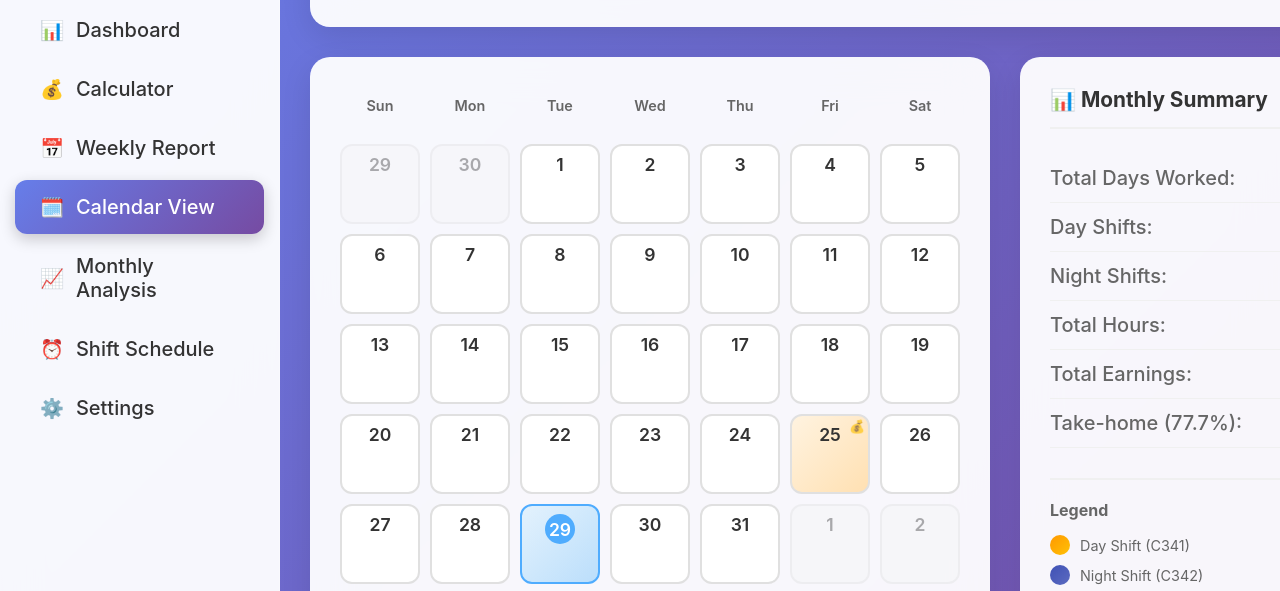
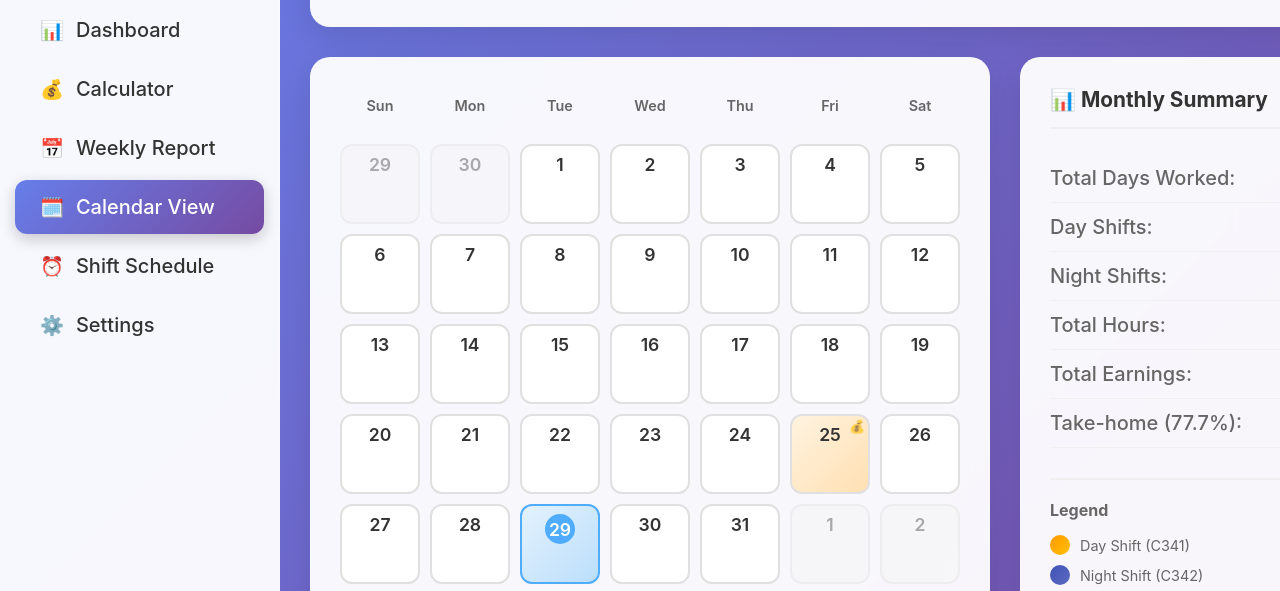
Before and after one commit to EvailLonger72/Salary_Checker, a plain HTML site: page calendar.html in a window 1280 px wide. Shown: the part 134-725 px from the top of the page. Drawn offline with Linux system fonts and the light colour scheme.

Commit message:
Update calendar.html

```diff
--- a/calendar.html
+++ b/calendar.html
@@ -47,13 +47,6 @@
           <li class="nav-item active">
             <span class="nav-icon">🗓️</span>
             Calendar View
-          </li>
-          <li
-            class="nav-item"
-            onclick="window.location.href='monthly-analysis.html'"
-          >
-            <span class="nav-icon">📈</span>
-            Monthly Analysis
           </li>
           <li
             class="nav-item"
```
